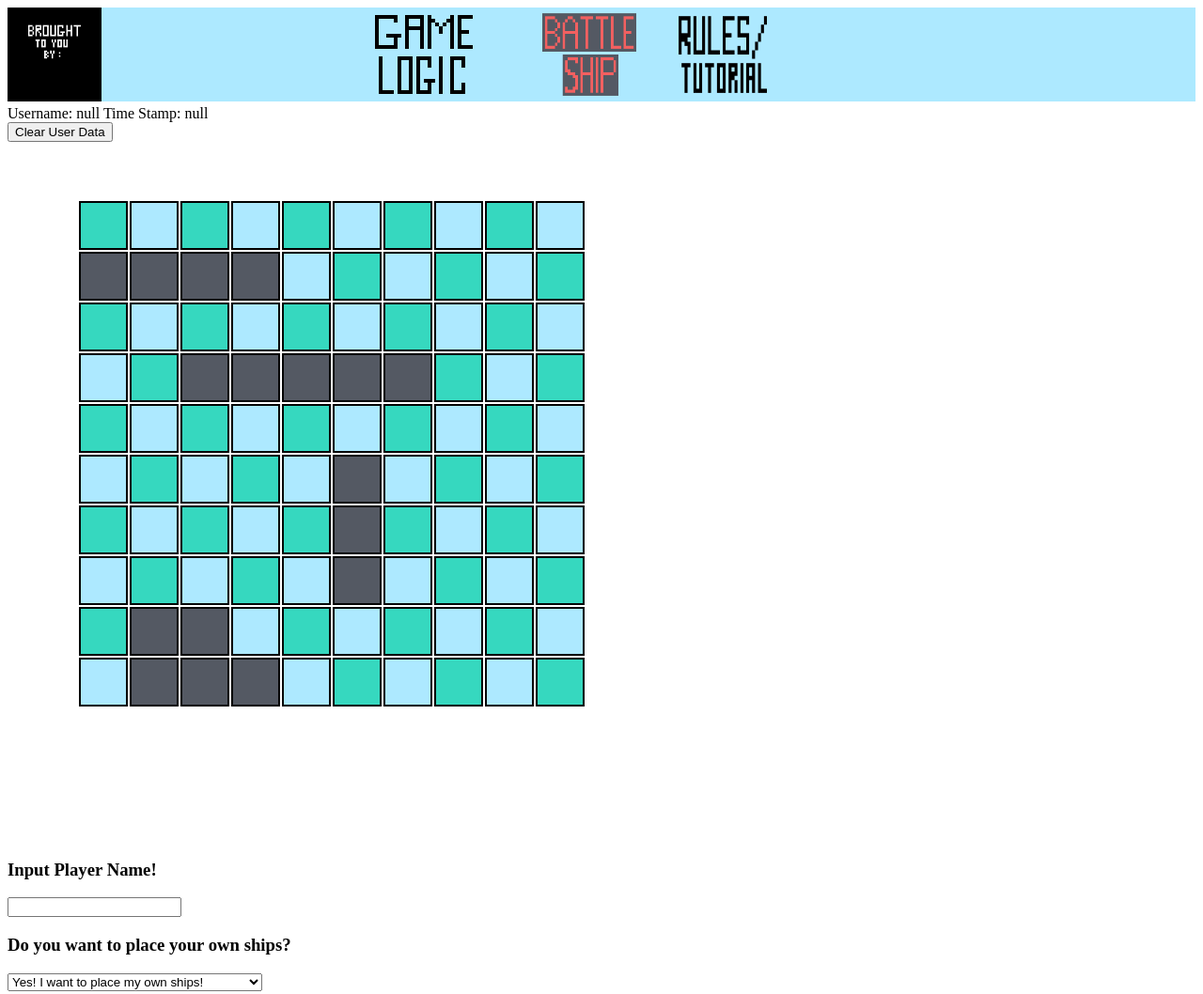
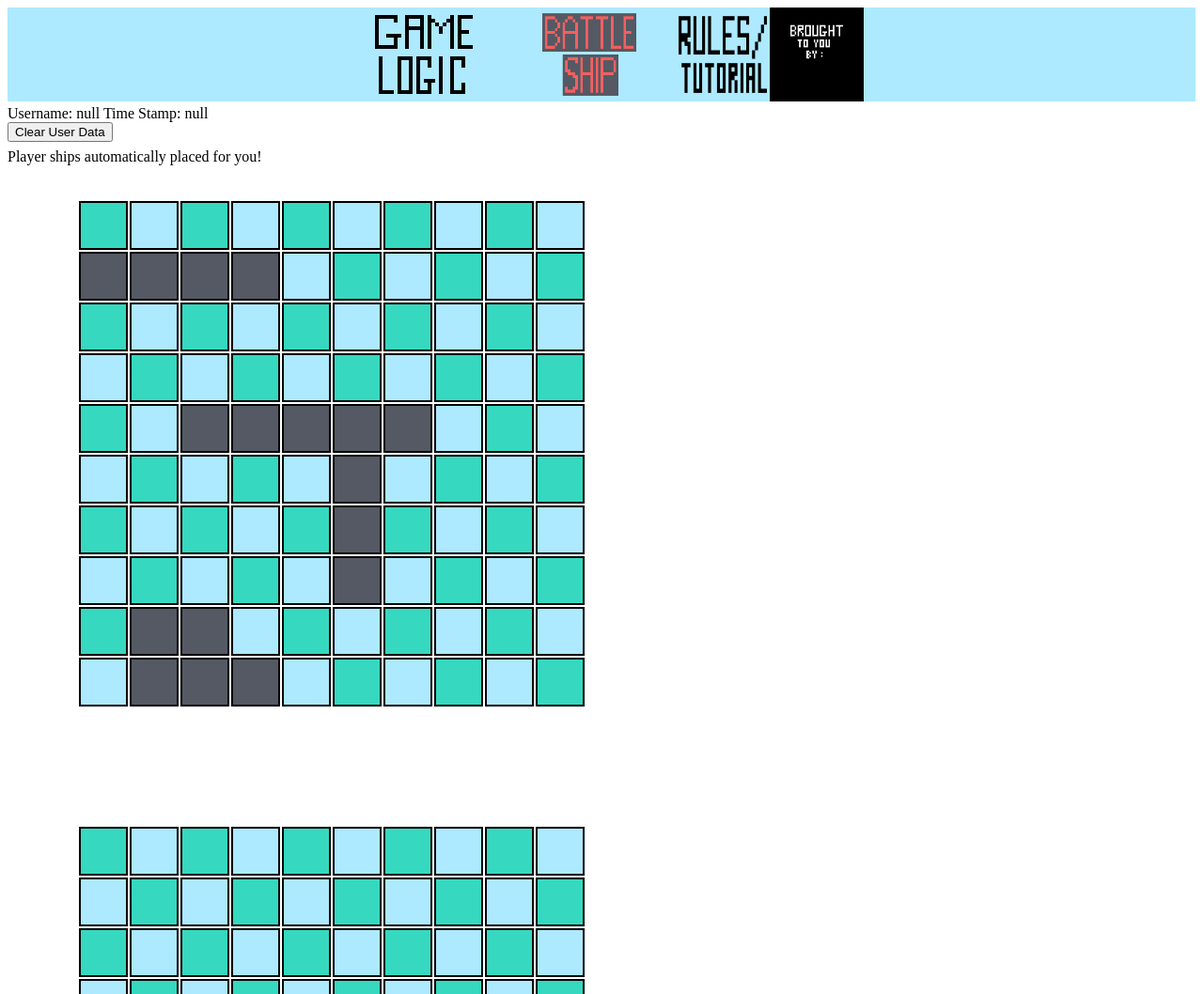
Before and after one commit to dhangy/battleship, a plain HTML site: page gameBoard.html in a window 1280 px wide. Shown: the top 1058 px of the page at 94% size. Drawn offline with Linux system fonts and the light colour scheme.

Commit message:
update before i start on final requirements

```diff
--- a/gameBoard.html
+++ b/gameBoard.html
@@ -16,9 +16,10 @@
 
 
         </div>
+
 <div id="playerBoardParent">
     <div id="playerBoardHeader"></div>
-
+        <div id="jsonStatus"></div>
 
         <div id="playerBoardContainer" class = "grids"></div>
     </div>
@@ -28,22 +29,23 @@
 </div>
 
 
-        <div>
+
+        <!-- <div>
         <h3>Input Player Name!</h3>
         <h3 id ="nameChoice"></h3>
         <input id="nameInput" />
 
-        </div>
+        </div> -->
 
 
-        <div>
+        <!-- <div>
         <h3>Do you want to place your own ships?</h3>
         <h3 id="choice"></h3>
       <select id="choiceSelect">
       <option  value="Player Choice">Yes! I want to place my own ships!</option>
       <option value = "CPU generated">No! Have ship locations generated for me!</option>
       </select>
-    </div>
+    </div> -->
 
     <div>
         <h3>What Ship Do you want to place?</h3>
@@ -68,15 +70,17 @@
 
 
   <script src="model.js" type="application/javascript"></script>
+  <script src="presetConfig.json" type="application/json"></script>
   <script src="createBoard.js" type="application/javascript"></script>
-   <script src="userLogin.js" type="application/javascript"></script>
+  <script src="presetConfig.js" type="application/javascript"></script>
+  <script src="userLogin.js" type="application/javascript"></script>
 
   <script>
   document.addEventListener("DOMContentLoaded", function() {
     var game = initializeGame();
-    testPlacement(game.playerGrid, game.playerShips);
+    shipPreset();
     var playerTable = createBoard(game.playerGrid, "playerTable");
-    var computerTable = createBoard(10,10,"computerTable");
+    var computerTable = createBoard(game.computerGrid,"computerTable");
     var playerHeaderTable = createHeader(10,10,);
     var playerGrid = document.getElementById('playerBoardContainer');
     var playerHeader = document.getElementById('playerBoardHeader');
@@ -86,11 +90,11 @@
     computerGrid.innerHTML = computerTable;
     gridClick('playerTable');
     gridClick('computerTable');
-    selectorEvent();
+    // selectorEvent();
     shipButtonClick();
-    inputBlur();
+    // inputBlur();
     orientationButtonClick();
-    moveSignature();
+    // moveSignature();
     loadUserCredentials();
     clearUserData();
 });
--- a/model.js
+++ b/model.js
@@ -85,11 +85,19 @@ function createGrid(col,row) {
     return grid;
 }
 
-function placeShip(ship, row, col, alignment, playerGrid){
-if (GridCheck(row, col,ship.size,alignment,playerGrid) !== false){
+function placeShip(ship, row, col, alignment, playerGrid,size){
+    var shipLen;
+    if(ship.size == null) {
+        shipLen = size;
+    }
+    else {
+        shipLen = ship.size;
+    }
+
+if (GridCheck(row, col,shipLen,alignment,playerGrid) !== false){
     if (alignment == "horizontal") {
 
-        for(var i = 0; i < ship.size; i ++){
+        for(var i = 0; i < shipLen; i ++){
             playerGrid[row][col+i] = "="
             ship.location.push([row, col+i]);
                 }
@@ -97,7 +105,7 @@ if (GridCheck(row, col,ship.size,alignment,playerGrid) !== false){
             }
     else if (alignment == "vertical") {
 
-        for(var i = 0; i < ship.size; i ++){
+        for(var i = 0; i < shipLen; i ++){
             playerGrid[row+i][col] = "="
             ship.location.push([row+1, col]);
                 }
@@ -138,8 +146,7 @@ function gridMiss(row,col,grid){
 }
 
 
-function GridCheck(row, col, size, alignment,playerGrid){
-
+function GridCheck(row, col, size, alignment,playerGrid,){
     if (row < 10 && col < 10) {
 
         if (alignment == "horizontal") {
@@ -149,9 +156,9 @@ function GridCheck(row, col, size, alignment,playerGrid){
             }
             else {
             for(var i = 0; i < size; i ++){
-                if (playerGrid[row][col+i] !== ""){
+                if (playerGrid[row][col+i] == "="){
+                    console.log(playerGrid[row][col+i]);
                     alert("Invalid Ship Placement");
-                    console.log(playerGrid[row][col+i]);
                     return false;
                 }
             }
--- /dev/null
+++ b/presetConfig.js
@@ -0,0 +1,24 @@
+
+function shipPreset() {
+    var request = new XMLHttpRequest();
+    request.open("GET", "presetConfig.json", false);
+    request.setRequestHeader("Content-type", "application/x-www-form-urlencoded");
+    request.send();
+    console.log(request.responseText);
+    var presetResponse =  JSON.parse(request.responseText);
+    if(presetResponse.playerShips[0]["grid"] = "playerGrid"){
+    var carrier = presetResponse.playerShips[0];
+    placeShip(playerShips.carrier, carrier["row"], carrier["col"], carrier["orientation"], playerGrid, carrier["size"]);
+    var battleShip = presetResponse.playerShips[1];
+    placeShip(playerShips.battleShip, battleShip["row"], battleShip["col"], battleShip["orientation"], playerGrid, battleShip["size"]);
+    var cruiser = presetResponse.playerShips[2];
+    placeShip(playerShips.cruiser, cruiser["row"], cruiser["col"], cruiser["orientation"], playerGrid, cruiser["size"]);
+    var submarine = presetResponse.playerShips[3];
+    placeShip(playerShips.submarine, submarine["row"], submarine["col"], submarine["orientation"], playerGrid, submarine["size"]);
+    var destroyer = presetResponse.playerShips[4];
+    placeShip(playerShips.destroyer, destroyer["row"], destroyer["col"], destroyer["orientation"],playerGrid, destroyer["size"]);
+    var displayMessage = presetResponse["display"];
+    var jsonDisplayBox = document.getElementById('jsonStatus');
+    jsonDisplayBox.innerHTML = displayMessage;
+}
+}
--- /dev/null
+++ b/presetConfig.json
@@ -0,0 +1,51 @@
+{
+    "playerShips": [
+        {
+            "name": "carrier",
+            "row" : 4,
+            "col" : 2,
+            "orientation" : "horizontal",
+            "grid" : "playerGrid",
+            "size" : 5
+
+        },
+
+        {
+            "name" : "battleShip",
+            "row" : 1,
+            "col" : 0,
+            "orientation" : "horizontal",
+            "grid" : "playerGrid",
+            "size" : 4
+        },
+
+        {
+            "name" : "cruiser",
+            "row" : 9,
+            "col" : 1,
+            "orientation" : "horizontal",
+            "grid" : "playerGrid",
+            "size" : 3
+        },
+
+        {
+            "name" : "submarine",
+            "row" : 5,
+            "col" : 5,
+            "orientation" : "vertical",
+            "grid" : "playerGrid",
+            "size" : 4
+        },
+
+        {
+            "name" : "destroyer",
+            "row" : 8,
+            "col" : 1,
+            "orientation" : "horizontal",
+            "grid" : "playerGrid",
+            "size" : 2
+        }
+    ],
+    "display" : "Player ships automatically placed for you!"
+
+}
--- a/stylesheet.css
+++ b/stylesheet.css
@@ -181,3 +181,6 @@ width:100px;
     position: absolute;
     z-index: -100;
 }
+#jsonStatus {
+    position: absolute;
+}
```
Also changed, not shown: 1 other file.
